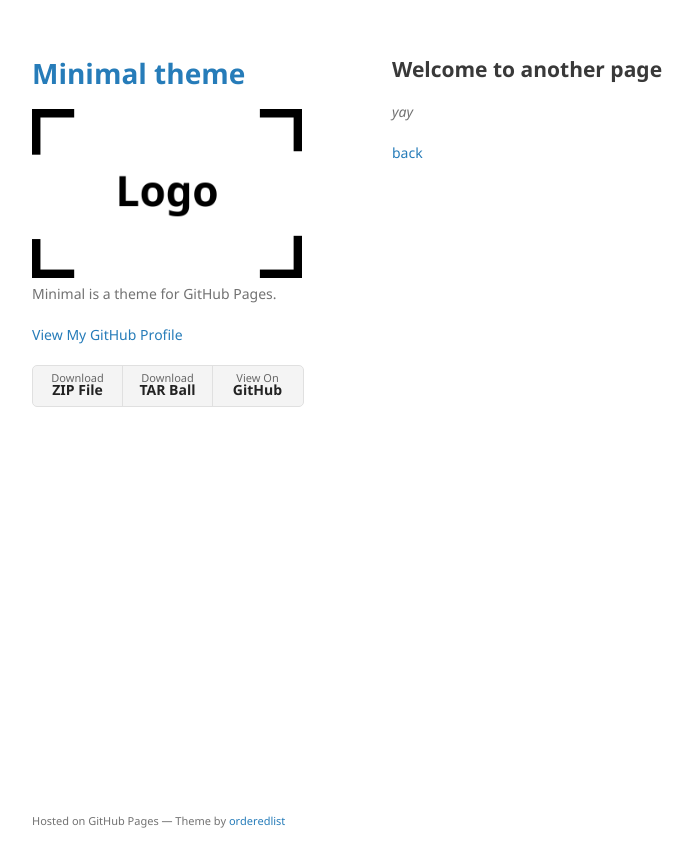
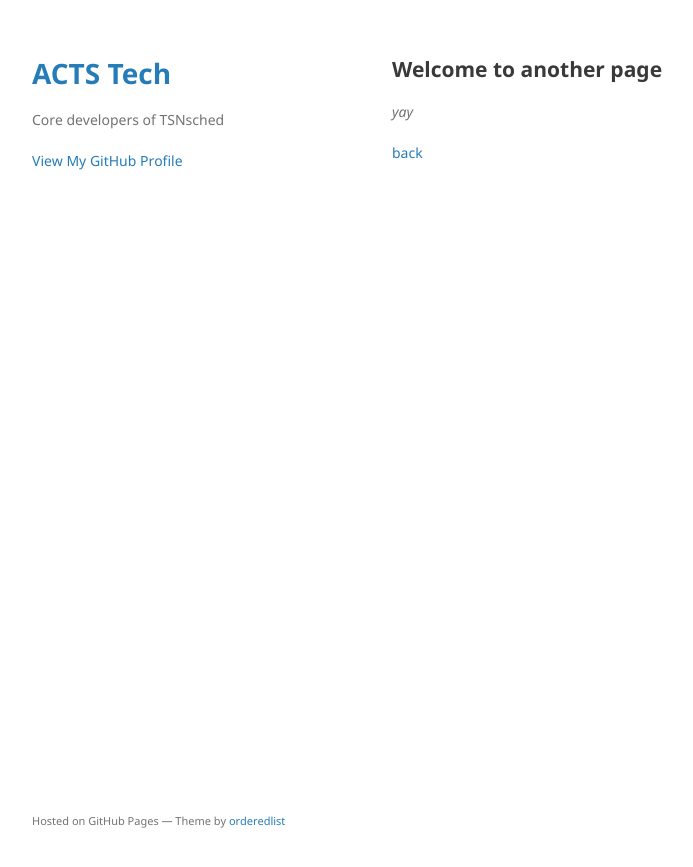
Before and after one commit to ACassimiro/acassimiro.github.io, a Jekyll site: the page built from another-page.md, in a window 1280 px wide. Shown: the top 867 px of the page, without its empty margins (178-871 px from the left). Built offline with Jekyll 4.4.1, drawn with Linux system fonts in a browser that asks for light colours; our own code applies the rules of GitHub Pages for plain Markdown files.

Commit message:
Update _config.yml

```diff
--- a/_config.yml
+++ b/_config.yml
@@ -1,6 +1,6 @@
-title: Minimal theme
-logo: /assets/img/logo.png
-description: Minimal is a theme for GitHub Pages.
-show_downloads: true
+title: ACTS Tech
+logo: #/assets/img/logo.png
+description: Core developers of TSNsched
+show_downloads: false
 google_analytics:
 theme: jekyll-theme-minimal
```
